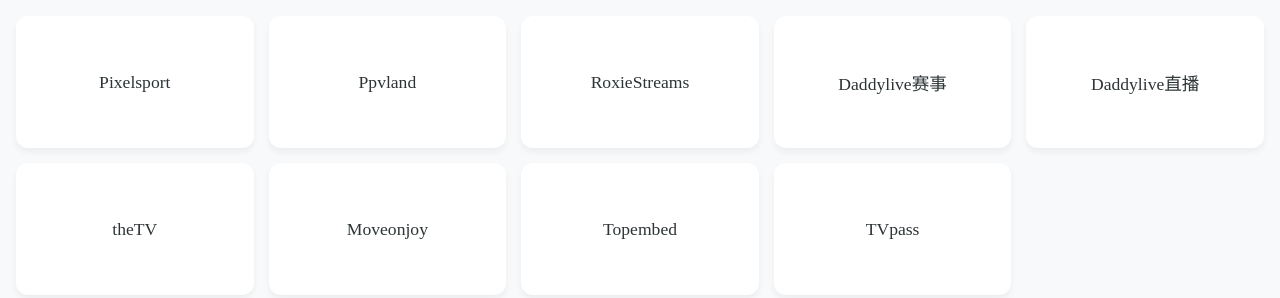
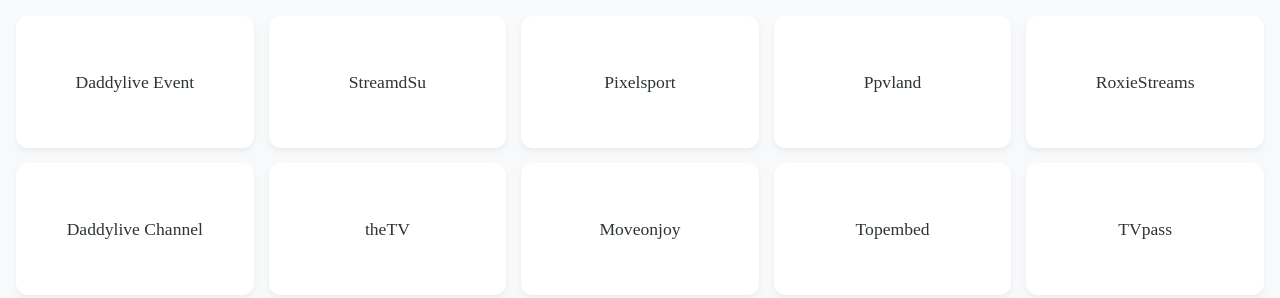
Before and after one commit to outcastveron/tv, a plain HTML site: page index.html in a window 1280 px wide. Drawn offline with Linux system fonts and the light colour scheme.

Commit message:
Update index.html

```diff
--- a/index.html
+++ b/index.html
@@ -109,11 +109,12 @@
 </head>
 <body>
 	<div class="nav-container">
+		<a href="/daddylive.html" class="text-link">Daddylive Event</a>
+		<a href="/Streamdsu.html" class="text-link">StreamdSu</a>
 		<a href="/pixelsport.html" class="text-link">Pixelsport</a>
 		<a href="/ppvland.html" class="text-link">Ppvland</a>
 		<a href="/roxiestreams.html" class="text-link">RoxieStreams</a>
-		<a href="/daddylive.html" class="text-link">Daddylive赛事</a>
-		<a href="/daddylivec.html" class="text-link">Daddylive直播</a>
+		<a href="/daddylivec.html" class="text-link">Daddylive Channel</a>
 		<a href="/thetvapp.html" class="text-link">theTV</a>
 		<a href="/moveonjoy.html" class="text-link">Moveonjoy</a>
 		<a href="/topembed.html" class="text-link">Topembed</a>
```
